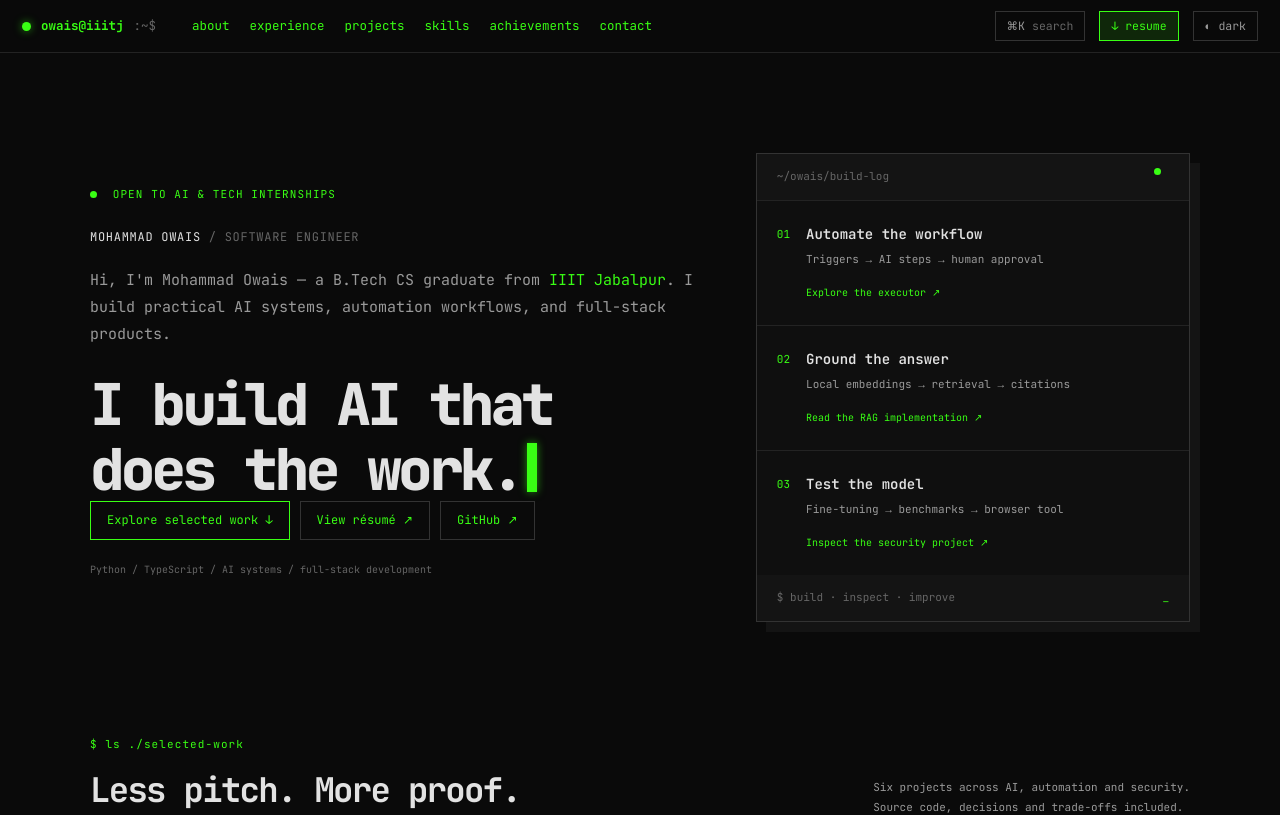
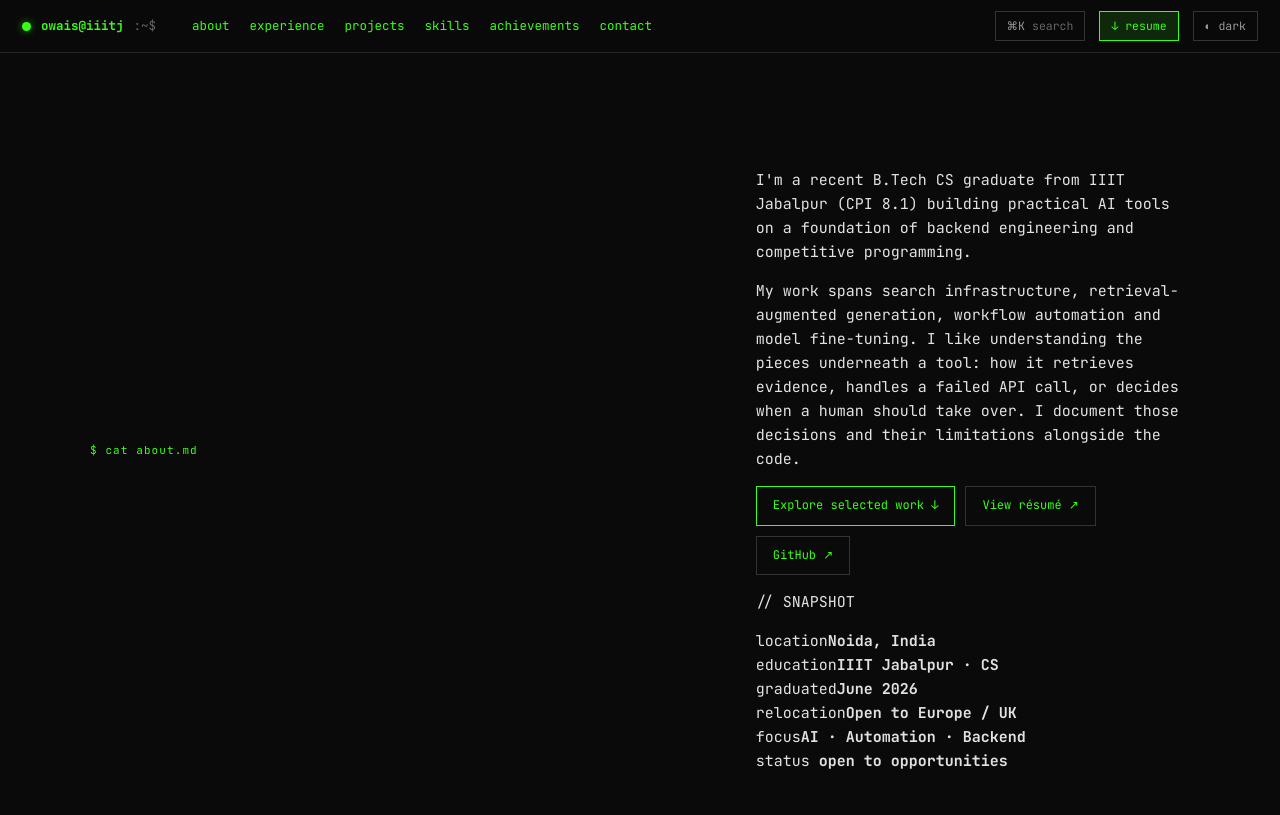
Before and after one commit to owaish7/owais-portfolio, a Next.js app: page / in a window 1280 px wide. Shown: the top 815 px of the page. Built offline with nearby package versions, Linux system fonts and the light colour scheme; no server answers.

Commit message:
Move about section to top and simplify hero

```diff
--- a/components/Hero.tsx
+++ b/components/Hero.tsx
@@ -1,27 +1,33 @@
 import { LINKS } from "@/lib/data";
+
+const SNAPSHOT = [
+  ["location", "Noida, India"],
+  ["education", "IIIT Jabalpur · CS"],
+  ["graduated", "June 2026"],
+  ["relocation", "Open to Europe / UK"],
+  ["focus", "AI · Automation · Backend"],
+] as const;
 
 export default function Hero() {
   return (
-    <section id="home" className="hero-shell">
-      <div className="hero-copy">
-        <p className="eyebrow rev"><span className="status-dot" /> OPEN TO AI & TECH INTERNSHIPS</p>
-        <p className="hero-name rev">MOHAMMAD OWAIS <span>/ SOFTWARE ENGINEER</span></p>
-        <p className="hero-intro rev">Hi, I&apos;m Mohammad Owais — a B.Tech CS graduate from <span>IIIT Jabalpur</span>. I build practical AI systems, automation workflows, and full-stack products.</p>
-        <h1 className="rev">I build AI that<br /><span>does the work.</span><span className="cur" /></h1>
-        <div className="hero-actions rev">
-          <a className="lk lkacc" href="#projects">Explore selected work ↓</a>
-          <a className="lk" href={LINKS.resume} target="_blank" rel="noreferrer">View résumé ↗</a>
-          <a className="lk" href={LINKS.github} target="_blank" rel="noreferrer">GitHub ↗</a>
+    <section id="home" className="hero-shell about-hero">
+      <div className="about-hero-heading"><p className="eyebrow rev">$ cat about.md</p></div>
+      <div className="about-hero-grid">
+        <div className="about-hero-copy">
+          <p className="about-lead rev">I&apos;m a recent B.Tech CS graduate from <span>IIIT Jabalpur</span> (CPI 8.1) building practical AI tools on a foundation of backend engineering and competitive programming.</p>
+          <p className="about-body rev">My work spans search infrastructure, retrieval-augmented generation, workflow automation and model fine-tuning. I like understanding the pieces underneath a tool: how it retrieves evidence, handles a failed API call, or decides when a human should take over. I document those decisions and their limitations alongside the code.</p>
+          <div className="hero-actions rev">
+            <a className="lk lkacc" href="#projects">Explore selected work ↓</a>
+            <a className="lk" href={LINKS.resume} target="_blank" rel="noreferrer">View résumé ↗</a>
+            <a className="lk" href={LINKS.github} target="_blank" rel="noreferrer">GitHub ↗</a>
+          </div>
         </div>
-        <p className="hero-footnote">Python / TypeScript / AI systems / full-stack development</p>
+        <div className="snapshot-card rev">
+          <p className="snapshot-title">// SNAPSHOT</p>
+          {SNAPSHOT.map(([key, value]) => <div className="snapshot-row" key={key}><span>{key}</span><strong>{value}</strong></div>)}
+          <div className="snapshot-row snapshot-status"><span>status</span><strong><i /> open to opportunities</strong></div>
+        </div>
       </div>
-      <aside className="build-panel rev" aria-label="Areas of hands-on project work">
-        <div className="panel-top"><span>~/owais/build-log</span><span className="status-dot" /></div>
-        <div className="build-row"><span className="build-index">01</span><div><h2>Automate the workflow</h2><p>Triggers → AI steps → human approval</p><a href="https://github.com/owaish7/ai-workflow-builder" target="_blank" rel="noreferrer">Explore the executor ↗</a></div></div>
-        <div className="build-row"><span className="build-index">02</span><div><h2>Ground the answer</h2><p>Local embeddings → retrieval → citations</p><a href="https://github.com/owaish7/devrag" target="_blank" rel="noreferrer">Read the RAG implementation ↗</a></div></div>
-        <div className="build-row"><span className="build-index">03</span><div><h2>Test the model</h2><p>Fine-tuning → benchmarks → browser tool</p><a href="https://github.com/owaish7/Phishing-scanner-extension" target="_blank" rel="noreferrer">Inspect the security project ↗</a></div></div>
-        <div className="panel-bottom">$ build · inspect · improve<span className="small-cursor">_</span></div>
-      </aside>
     </section>
   );
 }
```
